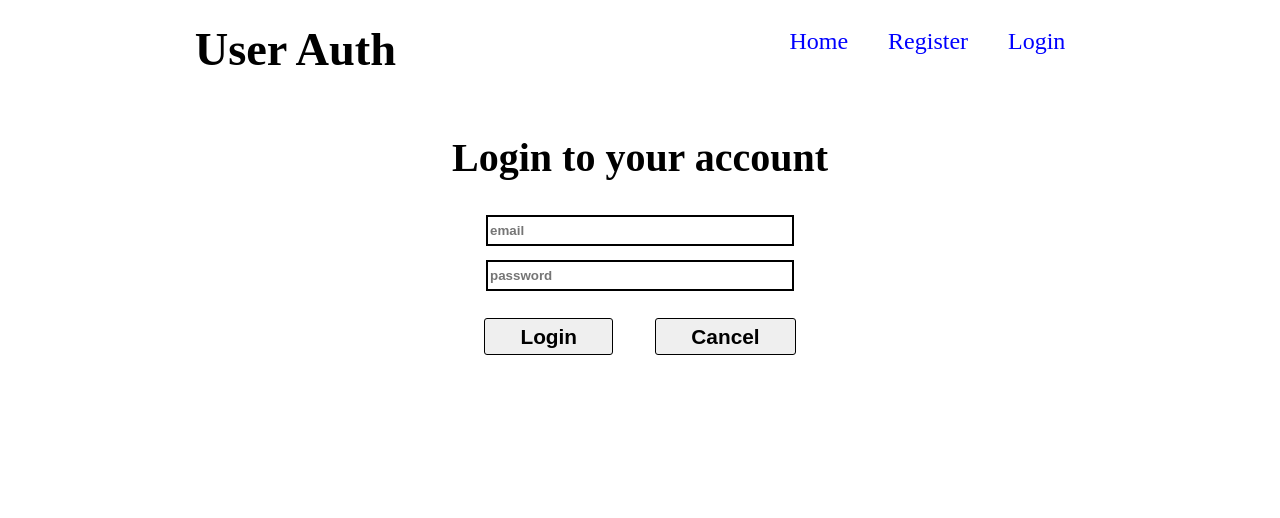
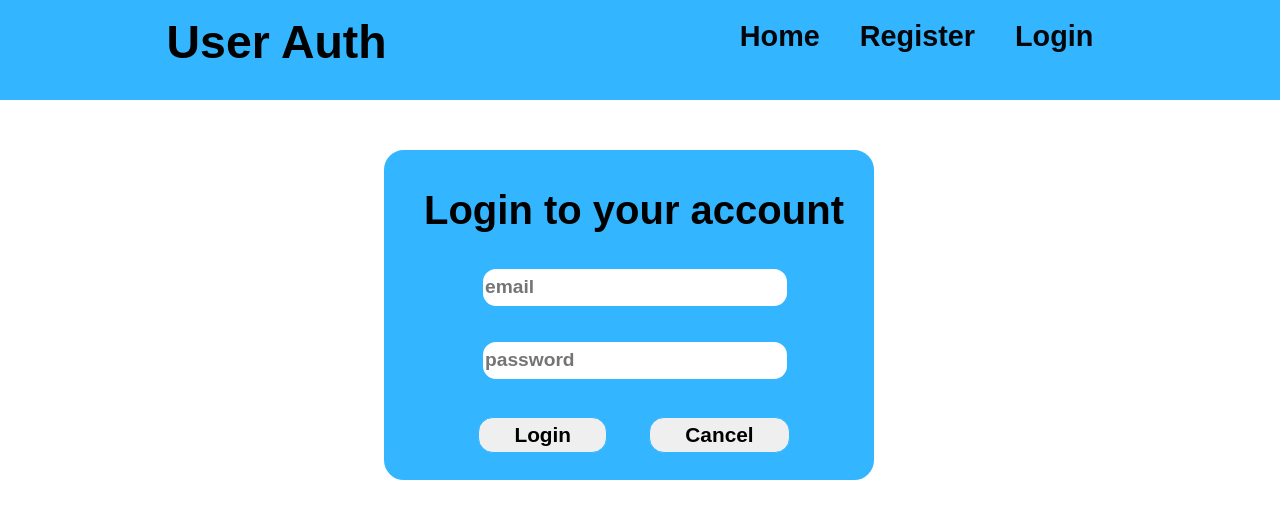
Before and after one commit to Mj-Techs/user-authentication, a React (Create React App) app: page /login in a window 1280 px wide. Shown: the top 518 px of the page. Built offline with nearby package versions, Linux system fonts and the light colour scheme.

Commit message:
style updates

```diff
--- a/package.json
+++ b/package.json
@@ -3,6 +3,7 @@
   "version": "0.1.0",
   "private": true,
   "dependencies": {
+    "@material-ui/core": "^4.11.2",
     "@testing-library/jest-dom": "^5.11.6",
     "@testing-library/react": "^11.2.2",
     "@testing-library/user-event": "^12.6.0",
--- a/public/index.html
+++ b/public/index.html
@@ -9,13 +9,7 @@
       name="description"
       content="Web site created using create-react-app"
     />
-    <style>
-      #root {
-        margin: 0;
-        padding: 0;
-        box-sizing: border-box;
-      }
-    </style>
+
     <link rel="apple-touch-icon" href="%PUBLIC_URL%/logo192.png" />
     <!--
       manifest.json provides metadata used when your web app is installed on a
@@ -33,7 +27,7 @@
     -->
     <title>React App</title>
   </head>
-  <body>
+  <body style="margin: 0; padding: 0">
     <noscript>You need to enable JavaScript to run this app.</noscript>
     <div id="root"></div>
     <!--
--- a/src/App.js
+++ b/src/App.js
@@ -10,10 +10,13 @@ import Account from "./Auth/Account";
 import Logout from "./Auth/Logout";
 
 const Wrapper = styled.div`
+  width: 100%;
+  background: #33b6ff;
   display: flex;
   justify-content: space-around;
 `;
 const NavHeader = styled.h1`
+  font-family: sans-serif;
   margin-top: 15px;
   font-size: 2.9rem;
 `;
--- a/src/Auth/Account.js
+++ b/src/Auth/Account.js
@@ -5,16 +5,24 @@ const Account = (props) => {
   const [userDetail, setUserDetail] = useState({});
 
   const InfoWrapper = styled.div`
-    margin: 40px;
-    padding-left: 20%;
+    width: 500px;
+    margin-left: 23%;
+    margin-top: 50px;
+    padding-left: 10%;
+    border: 15px solid #33b6ff;
+    border-radius: 20px;
+    color: rgb(0, 0, 0);
+    background-color: #33b6ff;
+    font-family: sans-serif;
   `;
   const InternalWrapper = styled.div`
     display: flex;
-    margin-top: -30px;
+    margin-top: -50px;
+    padding-top: 30px;
   `;
   const InfoHeader = styled.h2`
     margin-top: 30px;
-    padding-left: 90px;
+    padding-left: 80px;
   `;
   const EmailHeader = styled.h2`
     margin-top: 30px;
@@ -22,7 +30,7 @@ const Account = (props) => {
   `;
   const DateHeader = styled.h2`
     margin-top: 30px;
-    padding-left: 100px;
+    padding-left: 95px;
   `;
   useEffect(() => {
     axios
--- a/src/Auth/Login.js
+++ b/src/Auth/Login.js
@@ -3,35 +3,54 @@ import styled from "styled-components";
 import axios from "axios";
 import validator from "validator";
 const Div = styled.div`
+  margin-left: 30%;
+  margin-top: 50px;
+  padding-left: 10px;
+  width: 450px;
+  height: 300px;
+  background: #33b6ff;
   text-align: center;
+  border: 15px solid #33b6ff;
+  border-radius: 20px;
+`;
+const Section = styled.div`
+  width: 300px;
+  height: 45px;
+  margin-left: 65px;
+  margin-top: 10px;
 `;
 const Header = styled.h1`
+  margin-top: 5px;
   font-size: 2.5rem;
+  font-family: sans-serif;
 `;
 const Input = styled.input`
   width: 300px;
-  height: 25px;
+  height: 35px;
   margin: 7px;
-  border: 2px solid black;
-  font-weight: 900;
+  border: 2px solid #33b6ff;
+  border-radius: 15px;
+  font-weight: bold;
+  font-size: 1.2rem;
 `;
 const Button = styled.button`
   font-size: 1.3em;
   margin: 1em;
   padding: 0.25em 1.7em;
-  border: 1px solid black;
-  border-radius: 3px;
+  border: 1px solid #33b6ff;
+  border-radius: 15px;
   font-weight: bold;
   &:hover {
     color: white;
-    background: green;
+    background: ${(props) => (props.primary ? "red" : "green")};
   }
+  font-family: sans-serif;
 `;
 const Span = styled.span`
   display: grid;
   margin-bottom: -20px;
   font-size: 1.2rem;
-  color: red;
+  color: #fa0000;
 `;
 const Paragraph = styled.p`
   font-size: 1.2rem;
@@ -51,6 +70,10 @@ const Login = (props) => {
   const handlePasswordChange = (e) => {
     setPassword(e.target.value);
   };
+  const handleCancelButton = () => {
+    setEmail("");
+    setPassword("");
+  };
   const LoginValidation = () => {
     // email validation
     if (validator.isEmpty(email)) {
@@ -63,6 +86,7 @@ const Login = (props) => {
       errors.password = "sorry!! password can't be blank";
     }
   };
+
   const handleSubmit = (e) => {
     e.preventDefault();
     LoginValidation();
@@ -94,14 +118,17 @@ const Login = (props) => {
       setShowState(false);
     }
   };
+
   return (
     <Div>
       {props.location.state && showState && (
         <Paragraph>{props.location.state}</Paragraph>
       )}
       {loginError.serverResponse && <Span>{loginError.serverResponse}</Span>}
+      <br />
       <Header>Login to your account</Header>
       <form onSubmit={handleSubmit}>
+        <Section>
           <Input
             type="text"
             placeholder="email"
@@ -109,7 +136,9 @@ const Login = (props) => {
             onChange={handleEmailChange}
           />
           {loginError.email && <Span>{loginError.email}</Span>}
+        </Section>
         <br />
+        <Section>
           <Input
             type="password"
             placeholder="password"
@@ -117,9 +146,12 @@ const Login = (props) => {
             onChange={handlePasswordChange}
           />
           {loginError.password && <Span>{loginError.password}</Span>}
+        </Section>
         <br />
         <Button type="submit">Login</Button>
-        <Button>Cancel</Button>
+        <Button primary type="button" onClick={handleCancelButton}>
+          Cancel
+        </Button>
       </form>
     </Div>
   );
--- a/src/Auth/Register.js
+++ b/src/Auth/Register.js
@@ -4,34 +4,54 @@ import validator from "validator";
 import axios from "axios";
 import swal from "sweetalert";
 const Div = styled.div`
+  margin-left: 35%;
+  margin-top: 50px;
+  padding-left: 10px;
+  width: 350px;
+  height: 400px;
+  background: #33b6ff;
   text-align: center;
+  border: 15px solid #33b6ff;
+  border-radius: 20px;
+  font-family: sans-serif;
 `;
 const Header = styled.h1`
   font-size: 2.5rem;
+  margin-top: 10px;
+`;
+const Section = styled.div`
+  width: 300px;
+  height: 45px;
+  margin-left: 19px;
+  margin-top: 10px;
 `;
 const Input = styled.input`
   width: 300px;
-  height: 25px;
-  margin: 7px;
-  border: 2px solid black;
+  height: 35px;
+  margin-top: 7px;
+  border: 2px solid #33b6ff;
+  border-radius: 15px;
   font-weight: bold;
+  font-size: 1.2rem;
+  color: black;
 `;
 const Button = styled.button`
   font-size: 1.3em;
   margin: 1em;
-  padding: 0.25em 1.3em;
-  border: 1px solid black;
-  border-radius: 3px;
+  padding: 0.28em 1.3em;
+  border: 1px solid #33b6ff;
+  border-radius: 13px;
   font-weight: bold;
   &:hover {
     color: white;
-    background: green;
+    background: ${(props) => (props.primary ? "red" : "green")};
   }
 `;
 const Span = styled.span`
   display: grid;
   font-size: 1.1rem;
-  color: red;
+  color: #fa0000;
+  margin-top: 4px;
 `;
 const Register = (props) => {
   const [username, setUsername] = useState("");
@@ -47,6 +67,11 @@ const Register = (props) => {
   };
   const handlePasswordChange = (e) => {
     setPassword(e.target.value);
+  };
+  const handleCancelButton = () => {
+    setUsername("");
+    setEmail("");
+    setPassword("");
   };
   const runValidation = () => {
     //username validation
@@ -108,6 +133,7 @@ const Register = (props) => {
     <Div>
       <Header>Register With Us</Header>
       <form onSubmit={handleSubmit}>
+        <Section>
           <Input
             type="text"
             placeholder="Enter username"
@@ -115,7 +141,9 @@ const Register = (props) => {
             onChange={handleNameChange}
           />
           {formError.username && <Span>{formError.username}</Span>}
+        </Section>
         <br />
+        <Section>
           <Input
             type="text"
             placeholder="Enter email"
@@ -123,7 +151,9 @@ const Register = (props) => {
             onChange={handleEmailChange}
           />
           {formError.email && <Span>{formError.email}</Span>}
+        </Section>
         <br />
+        <Section>
           <Input
             type="password"
             placeholder="Enter password"
@@ -131,10 +161,13 @@ const Register = (props) => {
             onChange={handlePasswordChange}
           />
           {formError.password && <Span>{formError.password}</Span>}
+        </Section>
         <br />
 
         <Button type="submit">Register</Button>
-        <Button>Cancel</Button>
+        <Button primary type="button" onClick={handleCancelButton}>
+          Cancel
+        </Button>
       </form>
     </Div>
   );
--- a/src/Component/Home.js
+++ b/src/Component/Home.js
@@ -5,7 +5,7 @@ import swal from "sweetalert";
 const Image = styled.img`
   height: 500px;
   width: 1000px;
-  margin-top: -10px;
+  margin-top: 0px;
 `;
 const Div = styled.div`
   text-align: center;
@@ -24,7 +24,7 @@ const SecondPara = styled.p`
 const Paragraph = styled.p`
   font-size: 1.2rem;
   color: green;
-  margin-top: -20px;
+  margin-top: 5px;
 `;
 const Home = (props) => {
   const { LoginStatus } = props;
--- a/src/Component/Navbar.jsx
+++ b/src/Component/Navbar.jsx
@@ -10,9 +10,12 @@ const LinkWrapper = styled.div`
 `;
 const NavLink = styled(Link)`
   padding: 20px;
-  font-size: 1.5rem;
-  color: blue;
+  font-size: 1.8rem;
+  color: rgb(0, 0, 255);
   text-decoration: none;
+  font-family: sans-serif;
+  color: #03070b;
+  font-weight: bold;
 `;
 const Div = styled.div`
   margin-top: 20px;
```
Also changed, not shown: 2 other files (tests, documents, lock files or other folders). Lines whose indentation alone changed are shown as unchanged.
